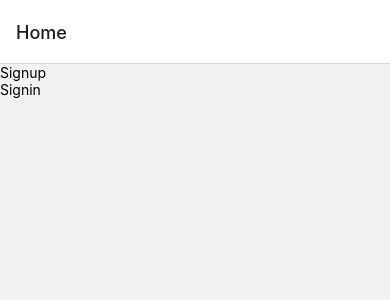
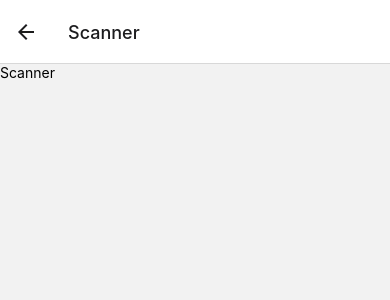
Before and after one commit to hajjimajed/stock-management, a React Native app: screen /Scanner in a window 390 px wide. Before the commit this address had no page. Shown: the top 300 px of the page. Built offline with nearby package versions, Linux system fonts and the light colour scheme.

Commit message:
initialize scanner component

```diff
--- a/App.tsx
+++ b/App.tsx
@@ -10,6 +10,7 @@ import Signup from './routes/signup/signup.component';
 import Signin from './routes/signin/signin.component';
 import Setting from './routes/setting/setting.component';
 import Inventory from './routes/inventory/inventory.component';
+import Scanner from './routes/scanner/scanner.component';
 
 const Stack = createStackNavigator();
 
@@ -25,6 +26,7 @@ function App(): JSX.Element {
           <Stack.Screen name="Signin" component={Signin} />
           <Stack.Screen name="Setting" component={Setting} />
           <Stack.Screen name="Inventory" component={Inventory} />
+          <Stack.Screen name="Scanner" component={Scanner} />
         </Stack.Navigator>
       </NavigationContainer>
     </AuthProvider>
--- a/routes/home/home.component.jsx
+++ b/routes/home/home.component.jsx
@@ -21,6 +21,10 @@ const Home = () => {
         navigation.navigate('Inventory');
     }
 
+    const navigateToScanner = () => {
+        navigation.navigate('Scanner');
+    }
+
     const { isConnected, signout } = useContext(AuthContext);
 
     const handleSignout = () => {
@@ -40,6 +44,11 @@ const Home = () => {
                     <SafeAreaView>
                         <TouchableOpacity onPress={navigateToInventory}>
                             <Text>My Inventory</Text>
+                        </TouchableOpacity>
+                    </SafeAreaView>
+                    <SafeAreaView>
+                        <TouchableOpacity onPress={navigateToScanner}>
+                            <Text>Scanner</Text>
                         </TouchableOpacity>
                     </SafeAreaView>
                     <SafeAreaView>
--- /dev/null
+++ b/routes/scanner/scanner.component.jsx
@@ -0,0 +1,17 @@
+import { useEffect, useState } from "react";
+import { View, Text } from "react-native";
+
+
+const Scanner = () => {
+
+    return (
+        <View>
+            <Text>
+                Scanner
+            </Text>
+        </View>
+    )
+
+}
+
+export default Scanner
```
